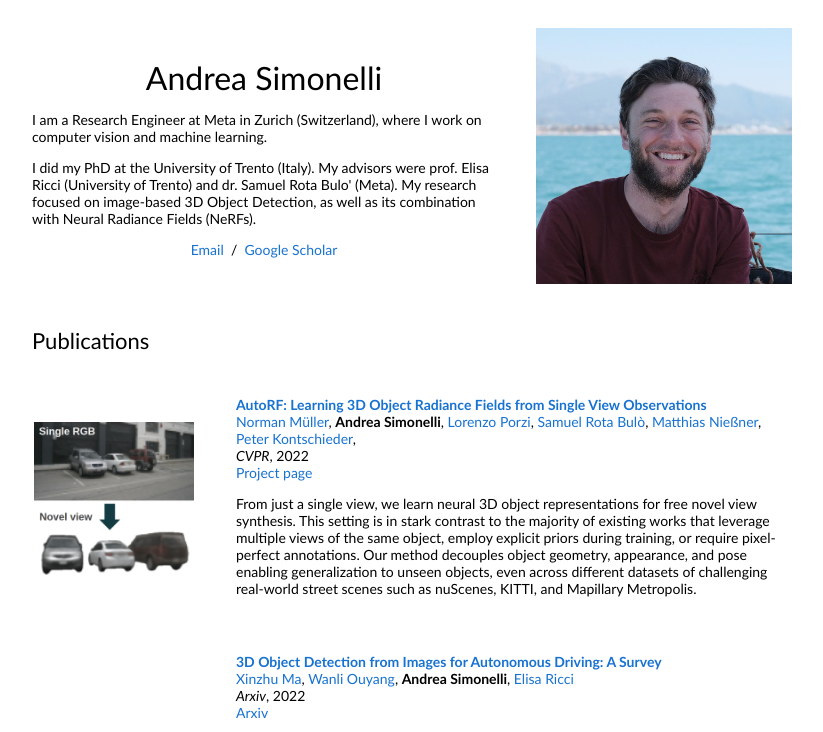
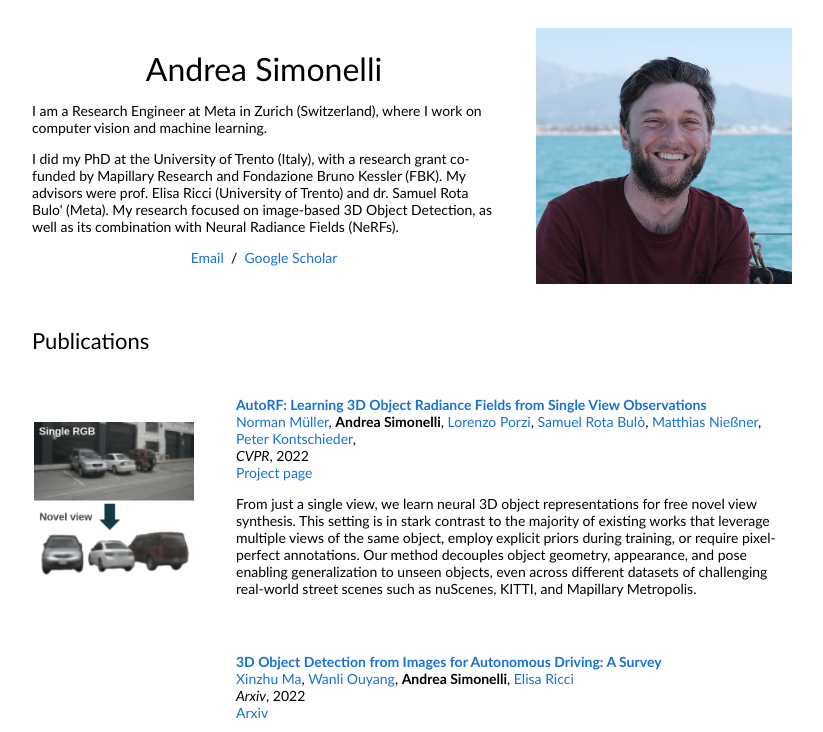
Before and after one commit to simonelli-andrea/simonelli-andrea.github.io, a plain HTML site: page index.html in a window 1280 px wide. Shown: the top 732 px of the page, without its empty margins (228-1051 px from the left). Drawn offline with Linux system fonts and the light colour scheme.

Commit message:
Update index.html

```diff
--- a/index.html
+++ b/index.html
@@ -25,7 +25,7 @@
               </p>
 
               <p>
-              I did my PhD at the University of Trento (Italy). My advisors were prof. Elisa Ricci (University of Trento) and dr. Samuel Rota Bulo' (Meta). My research focused on image-based 3D Object Detection, as well as its combination with Neural Radiance Fields (NeRFs).
+              I did my PhD at the University of Trento (Italy), with a research grant co-funded by Mapillary Research and Fondazione Bruno Kessler (FBK). My advisors were prof. Elisa Ricci (University of Trento) and dr. Samuel Rota Bulo' (Meta). My research focused on image-based 3D Object Detection, as well as its combination with Neural Radiance Fields (NeRFs).
               </p>
 
               <p style="text-align:center">
```
